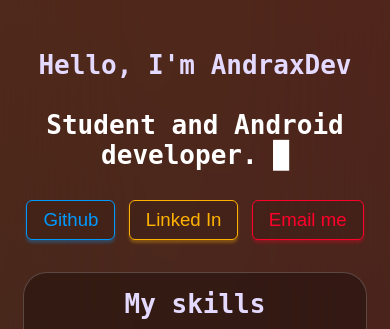
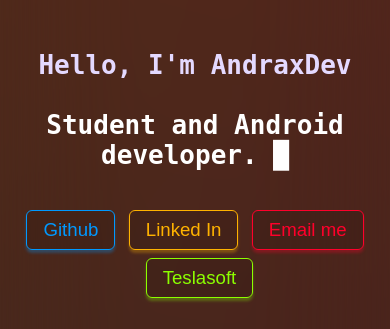
Before and after one commit to AndraxDev/web-cv, a PHP site: page / in a window 390 px wide. Shown: the part 242-571 px from the top of the page. Run offline with PHP 8.4, Linux system fonts and the light colour scheme.

Commit message:
Fix for mobile devices

```diff
--- a/index.php
+++ b/index.php
@@ -21,6 +21,9 @@
             <a href = "https://www.linkedin.com/in/andraxdev/"><button class = "link-2">Linked In</button></a>
             &nbsp;
             <a href = "mailto:dostapenko82@gmail.com"><button class = "link-3">Email me</button></a>
+            &nbsp;
+            <a href = "https://teslasoft.org"><button class = "link-4">Teslasoft</button></a>
+            <h1 class = "header-text">&nbsp;</h1>
         </div>
         <div class = "projects">
             <h1 class = "prjs-title header-text">My skills</h1>
--- a/styles.css
+++ b/styles.css
@@ -40,6 +40,7 @@ html, body {
 
 .colored {
     color: #ffffff;
+    min-height: 70px;
 }
 
 .photo {
@@ -264,6 +265,31 @@ html, body {
     transition: 0.3s;
 }
 
+.link-4 {
+    padding-left: 16px;
+    padding-right: 16px;
+    height: 40px;
+    border-radius: 6px;
+    background-color: rgba(0, 0, 0, 0.1);
+    box-shadow: 0 3px 3px rgba(140, 255, 0, 0.3);
+    border: 1px solid rgb(140, 255, 0);
+    color: rgb(140, 255, 0);
+    font-family: sans-serif;
+    outline: none;
+    cursor: pointer;
+    font-size: 14pt;
+    transition: 0.3s;
+    user-select: none;
+}
+
+.link-4:hover {
+    background-color: rgba(140, 255, 0, 0.3);
+    box-shadow: 0 5px 5px rgba(140, 255, 0, 0.4);
+    transform: translateY(-4px);
+    transition: 0.3s;
+}
+
+
 .prj-tags {
     display: flex;
     flex-direction: row;
```
Lines whose indentation alone changed are shown as unchanged.
